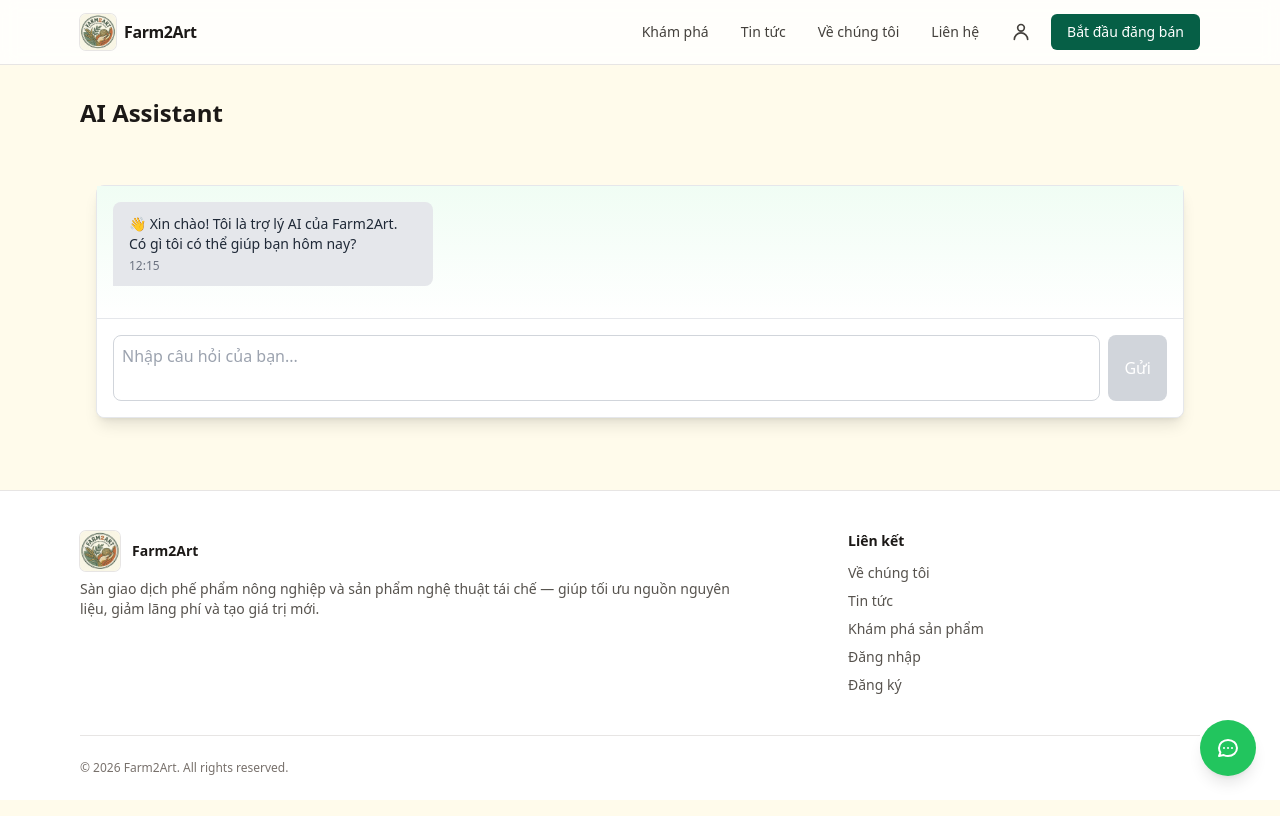
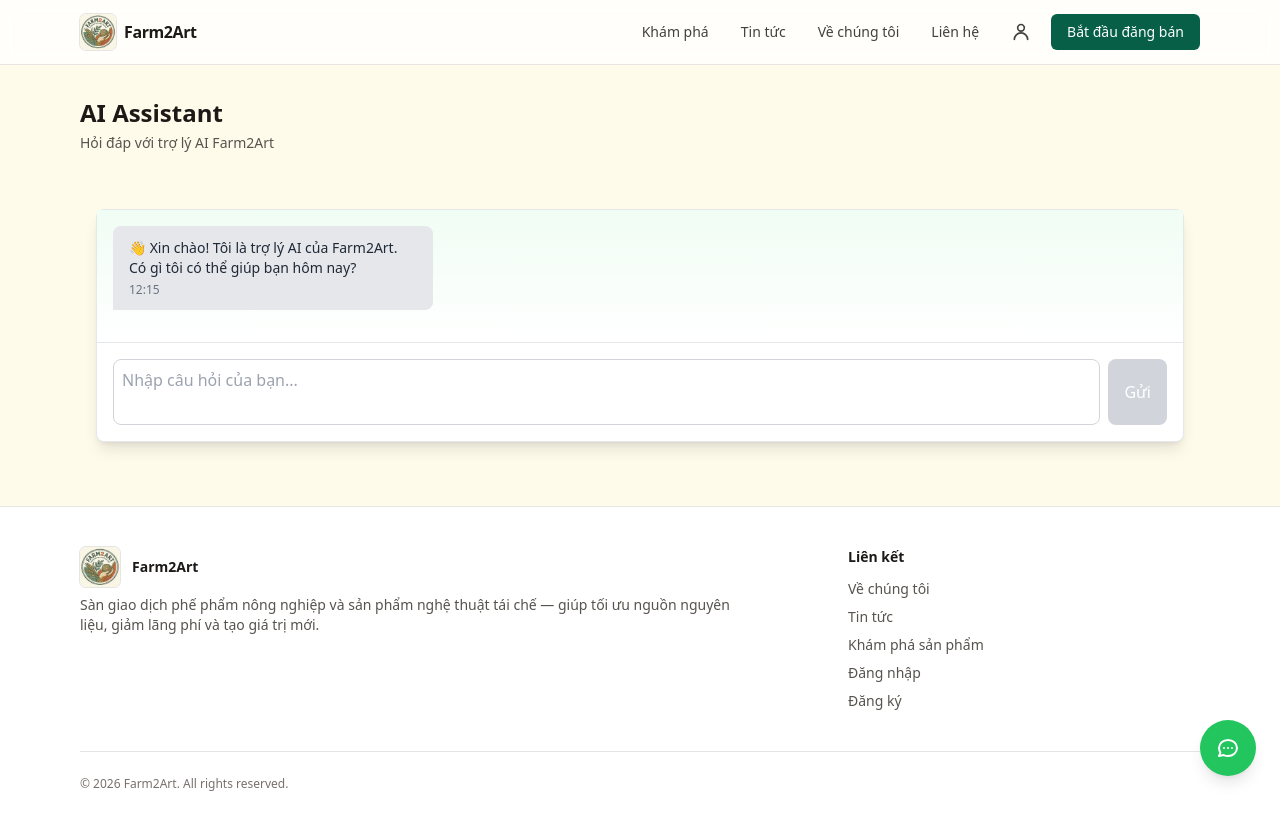
Before and after one commit to SieuHoangKhang/Farm2Art, a Next.js app: page /chat-ai in a window 1280 px wide. Built offline with nearby package versions, Linux system fonts and the light colour scheme; no server answers.

Commit message:
Fix: Change PageHeader description prop to subtitle

```diff
--- a/app/(public)/chat-ai/page.tsx
+++ b/app/(public)/chat-ai/page.tsx
@@ -5,7 +5,7 @@ import { Container } from '@/components/ui/Container';
 export default function ChatAIPage() {
   return (
     <>
-      <PageHeader title="AI Assistant" description="Hỏi đáp với trợ lý AI Farm2Art" />
+      <PageHeader title="AI Assistant" subtitle="Hỏi đáp với trợ lý AI Farm2Art" />
       <Container>
         <div className="py-8">
           <ChatBot />
```
